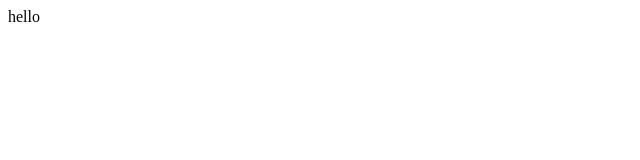
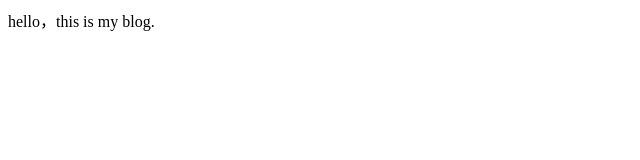
Before and after one commit to FerrisW/FerrisYufuWang.github.io, a plain HTML site: page index.html in a window 1280 px wide. Shown: the whole page, without its empty margins (0-640 px from the left). Drawn offline with Linux system fonts and the light colour scheme.

Commit message:
Update index.html

```diff
--- a/index.html
+++ b/index.html
@@ -5,6 +5,6 @@
     <title>Ferris</title>
 </head>
 <body>
-hello
+hello，this is my blog.
 </body>
 </html>
```
